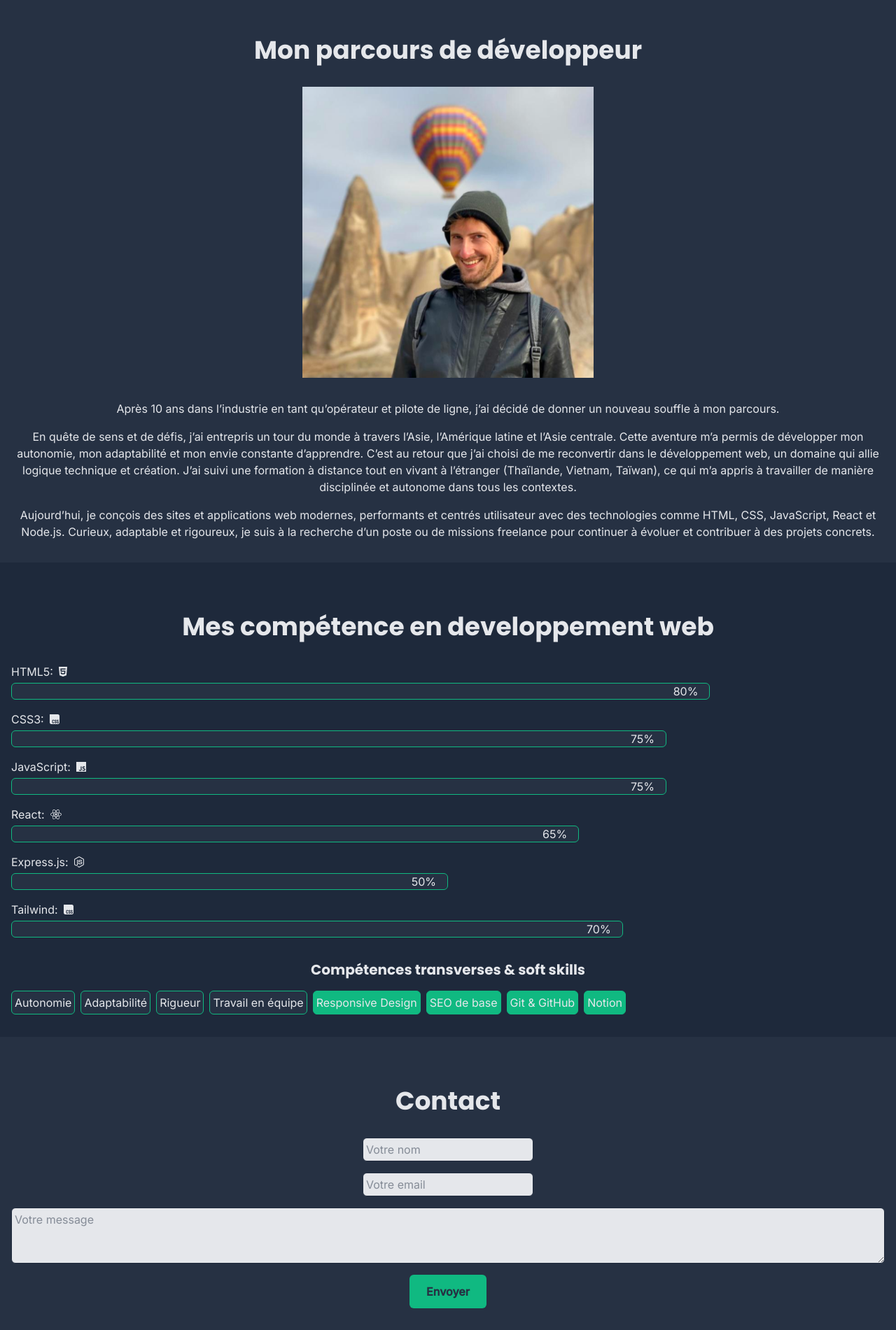
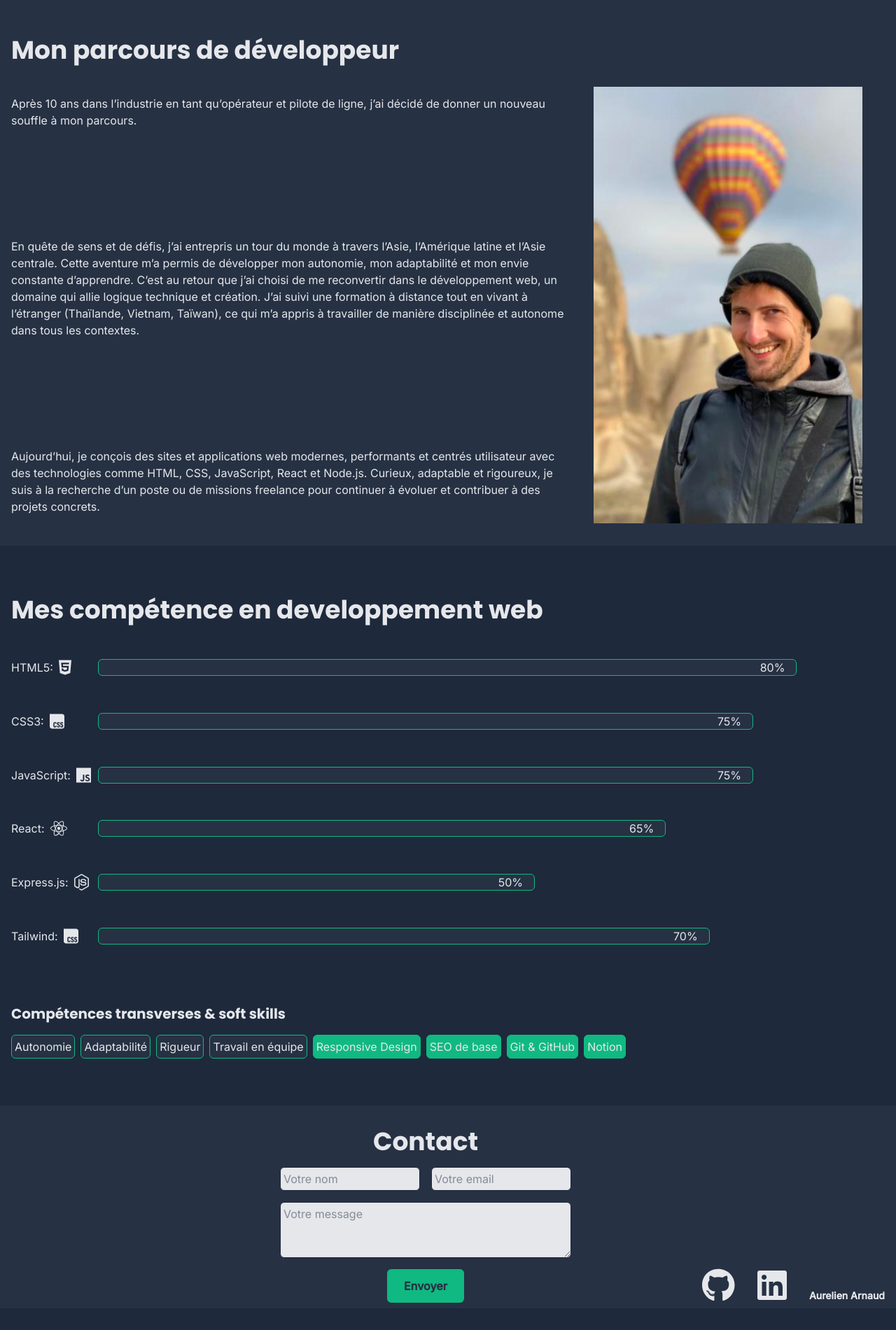
Before and after one commit to aurelienrnd/portfolio, a React (Vite) app: page / in a window 1280 px wide. Shown: the part 820-2721 px from the top of the page at 70% size. After the commit the page ends 2690 px from the top, so only its background shows below. Built offline with nearby package versions, Linux system fonts and the light colour scheme.

Commit message:
feature: style page projet desktop et mobil

```diff
--- a/src/compoments/layout/Footer.tsx
+++ b/src/compoments/layout/Footer.tsx
@@ -12,9 +12,8 @@ import { faGithub, faLinkedin } from '@fortawesome/free-brands-svg-icons';
 function Footer(): React.JSX.Element {
   return (
     <footer id="contact">
-      <h2>Contact</h2>
-      <div className="flex flex-col-reverse gap-8">
-        <div className="flex justify-between items-center">
+      <div className="flex flex-col-reverse md:flex-row-reverse gap-8">
+        <div className="flex md:flex-row-reverse justify-between md:justify-start items-center md:items-end md:gap-8 md:w-1/3">
           <span className="font-syne text-sm font-extrabold">
             Aurelien Arnaud
           </span>
--- a/src/compoments/layout/Header.tsx
+++ b/src/compoments/layout/Header.tsx
@@ -43,7 +43,7 @@ function Header(): React.JSX.Element {
   const location = useLocation();
   useEffect(() => {
     if (location.pathname === '/project') {
-      setNavDestination('/');
+      setNavDestination('/#banner');
       setNavLabel('Accueil');
       setNavIcon(faHouse);
     } else {
--- a/src/compoments/pages/homePage/sections/About.tsx
+++ b/src/compoments/pages/homePage/sections/About.tsx
@@ -9,8 +9,8 @@ function About(): React.JSX.Element {
   return (
     <section id="about">
       <h2>Mon parcours de développeur</h2>
-      <div className="flex flex-col-reverse items-center gap-8">
-        <div className="flex flex-col gap-4">
+      <div className="flex flex-col-reverse md:flex-row items-center gap-8 md:justify-between md:h-full">
+        <div className="flex flex-col gap-4 md:justify-between md:w-2/3 md:h-full md:max-h-150">
           <p>
             Après 10 ans dans l’industrie en tant qu’opérateur et pilote de
             ligne, j’ai décidé de donner un nouveau souffle à mon parcours.
@@ -38,7 +38,7 @@ function About(): React.JSX.Element {
         <img
           src={phtoProfil}
           alt="photo Aurélien Aranud"
-          className="w-2/3 md:w-1/3 md:h-full object-cover"
+          className="w-2/3 md:w-1/3 md:h-full object-cover md:pr-8"
         />
       </div>
     </section>
--- a/src/compoments/pages/homePage/sections/Skilles.tsx
+++ b/src/compoments/pages/homePage/sections/Skilles.tsx
@@ -117,8 +117,8 @@ function Skilles(): React.JSX.Element {
     <section id="skilles">
       <h2>Mes compétence en developpement web</h2>
 
-      <div className="flex flex-col gap-8">
-        <div className="flex flex-col gap-4">
+      <div className="flex flex-col gap-8 md:h-full md:justify-between">
+        <div className="flex flex-col justify-around gap-4 md:h-3/4">
           {skilles.map((skill, index) => (
             <Skill
               key={`${skill.technologie}-${index}`}
@@ -129,7 +129,7 @@ function Skilles(): React.JSX.Element {
           ))}
         </div>
 
-        <div className="flex flex-col gap-4">
+        <div className="flex flex-col gap-4 md:h-1/4 md:justify-center">
           <h3 className="">Compétences transverses & soft skills</h3>
 
           <div className="flex flex-wrap gap-2">
--- a/src/compoments/pages/projects/sections/Cards.tsx
+++ b/src/compoments/pages/projects/sections/Cards.tsx
@@ -1,7 +1,7 @@
 // Compoments
 import Card from '../../../utility/Card.tsx';
 
-/** Section Skilles
+/** Section Cards
  * @description Affiche la section Cards à l'interieur de la page Projet
  * @returns {JSX.Element} - Section Cards
  * @component Card - Affiche une carte de chaque projet
@@ -51,7 +51,7 @@ function Cards(): React.JSX.Element {
   return (
     <section id="cards" className="">
       <h2 className="">Projets réalisés</h2>
-      <div className="grid grid-cols-1 sm:grid-cols-3 gap-8 justify-center max-w-6xl mx-auto">
+      <div className="grid grid-cols-1 md:grid-cols-2 gap-8 md:gap-16 justify-center mx-auto">
         {projects.map(project => (
           <Card key={project.id} {...project} />
         ))}
--- a/src/compoments/utility/Card.tsx
+++ b/src/compoments/utility/Card.tsx
@@ -27,7 +27,7 @@ function Card({
       <h3 className="">{title}</h3>
       <p className="">{description}</p>
 
-      <div className="flex gap-2 flex-wrap justify-center">
+      <div className="flex gap-2 flex-wrap justify-center md:justify-start">
         {techs.map(tech => (
           <span
             key={tech}
--- a/src/compoments/utility/FormContact.tsx
+++ b/src/compoments/utility/FormContact.tsx
@@ -37,9 +37,10 @@ function FormContact(): React.JSX.Element {
   return (
     <form
       onSubmit={handleSubmit}
-      className="flex flex-col items-center w-full gap-4"
+      className="flex flex-col items-center w-full md:w-1/3 gap-4"
     >
-      <div className="flex flex-col items-center gap-4 w-full">
+      <h2>Contact</h2>
+      <div className="flex flex-col md:flex-row items-center gap-4 w-full">
         <input
           type="text"
           name="nom"
--- a/src/compoments/utility/Skill.tsx
+++ b/src/compoments/utility/Skill.tsx
@@ -19,10 +19,10 @@ interface SkillProps {
  */
 function Skill({ skill, index, isVisible }: SkillProps): React.JSX.Element {
   return (
-    <div className="flex flex-col gap-1">
-      <div className="flex gap-2 items-center">
+    <div className="flex flex-col md:flex-row gap-1">
+      <div className="flex gap-2 items-center md:w-30">
         <p className="">{skill.technologie}</p>
-        <FontAwesomeIcon icon={skill.logo} className="" />
+        <FontAwesomeIcon icon={skill.logo} className="md:text-2xl" />
       </div>
 
       <div style={{ width: skill.maitrise }}>
--- a/src/styles/style.css
+++ b/src/styles/style.css
@@ -69,7 +69,7 @@
   }
 
   header {
-    @apply px-4 h-16 w-full flex justify-between items-center sticky top-0 bg-color-one z-9999 border;
+    @apply px-4 h-16 w-full flex justify-between items-center sticky top-0 bg-color-one z-9999;
   }
 
   section {
@@ -78,27 +78,27 @@
 
   #home-page #banner {
     height: calc(100vh - 4rem);
-    @apply min-h-[600px] md:min-h-[400px] flex flex-col items-center md:gap-8;
+    @apply min-h-[600px] md:min-h-[550px] max-h-[900px] flex flex-col items-center md:gap-8;
   }
 
   #home-page #about {
-    @apply bg-color-four flex flex-col gap-8 text-center;
+    @apply md:min-h-[650px] md:max-h-[900px] flex flex-col gap-8 text-center md:text-start md:h-screen bg-color-four;
   }
 
   #home-page #skilles {
-    @apply flex flex-col gap-8 text-center;
+    @apply md:min-h-[550px] md:max-h-[900px] flex flex-col gap-8 text-center md:text-start md:h-screen;
   }
 
   #project #banner-project {
-    @apply bg-color-four flex flex-col gap-8 text-center;
+    @apply bg-color-four flex flex-col gap-8 text-center md:text-start;
   }
 
   #project #cards {
-    @apply flex flex-col gap-8 text-center;
+    @apply flex flex-col gap-8 text-center md:text-start;
   }
 
   footer {
-    @apply px-4 pt-18 pb-2 bg-color-four flex flex-col gap-8 w-full text-center;
+    @apply px-4 pt-8 pb-2 bg-color-four flex flex-col gap-8 w-full text-center;
   }
 
   h1,
@@ -111,7 +111,7 @@
   }
 
   input {
-    @apply bg-color-two border-1 border-color-one text-color-four rounded-md p-1;
+    @apply bg-color-two border-1 border-color-one text-color-four rounded-md p-1 md:w-full;
   }
 
   textarea {
@@ -125,6 +125,6 @@
   }
 
   .card {
-    @apply bg-color-two text-color-one p-4 rounded-xl hover:scale-105 transition-transform duration-300 text-sm flex flex-col gap-2;
+    @apply bg-color-two text-color-one p-4 rounded-xl hover:scale-105 transition-transform duration-300 text-sm flex flex-col gap-2 max-w-125;
   }
 }
```
